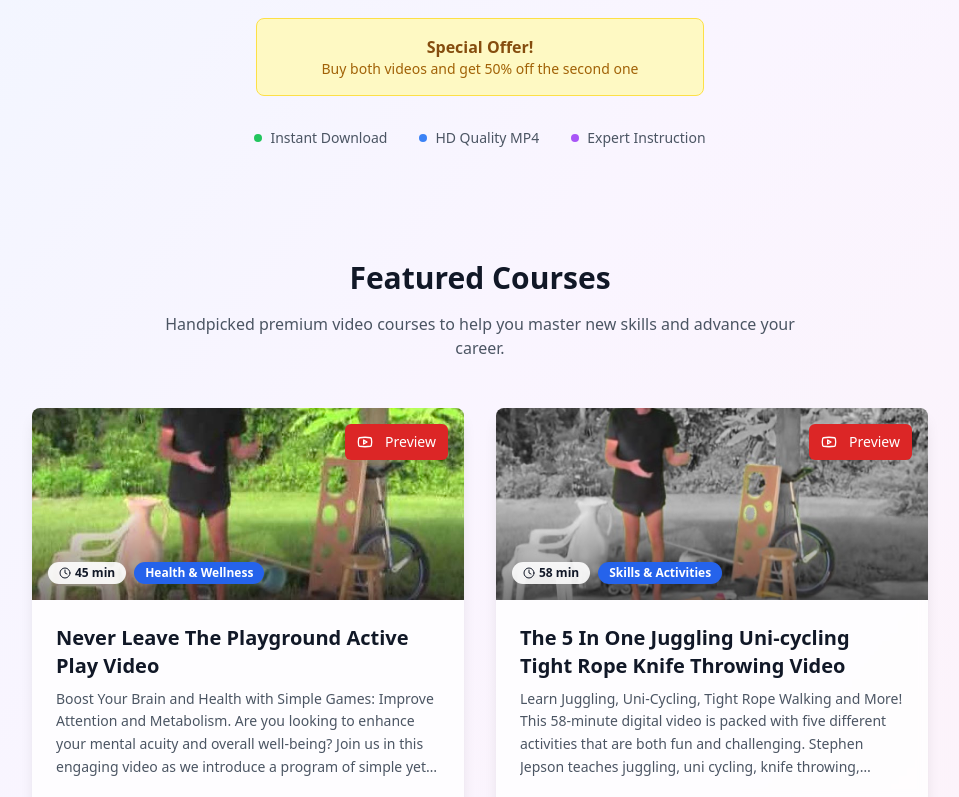
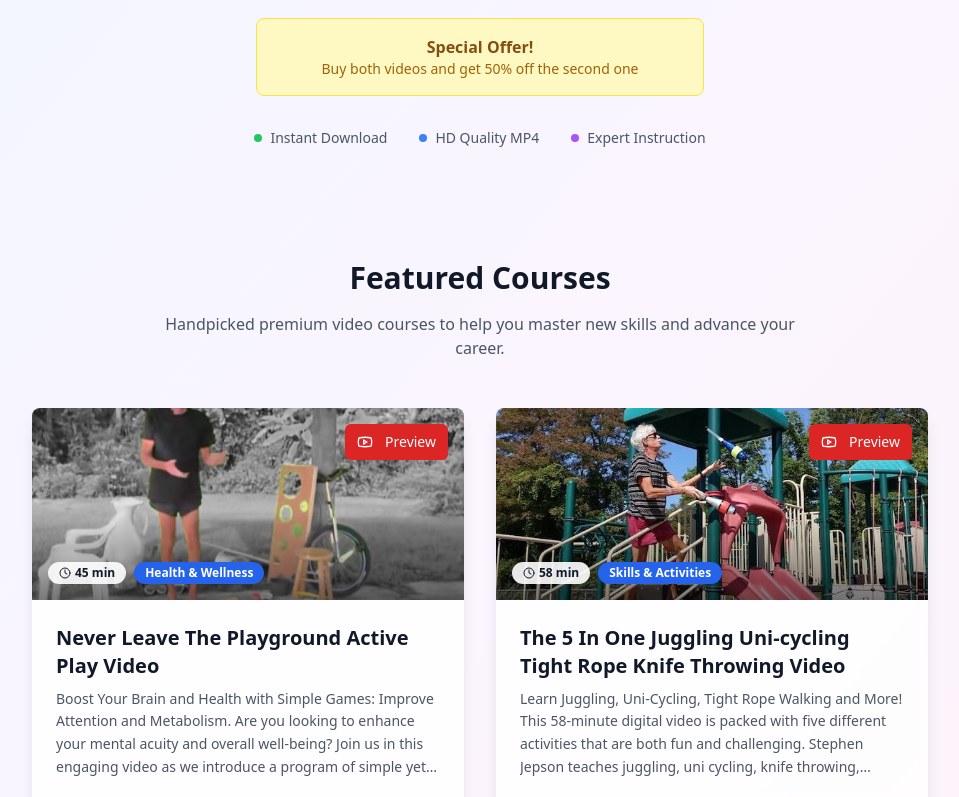
Before and after one commit to getgoingbb/split-video-deals, a React (Vite) app: page / in a window 1280 px wide. Shown: the part 381-1178 px from the top of the page, without its empty margins (160-1119 px from the left). Built offline with nearby package versions, Linux system fonts and the light colour scheme.

Commit message:
Swap video thumbnails
Use the provided image for the "5 in One" video and move the previous "5 in One" image to the "Never Leave The Playground" video.

```diff
--- a/src/pages/Index.tsx
+++ b/src/pages/Index.tsx
@@ -27,7 +27,7 @@ const Index = () => {
       title: "Never Leave The Playground Active Play Video",
       description: "Boost Your Brain and Health with Simple Games: Improve Attention and Metabolism. Are you looking to enhance your mental acuity and overall well-being? Join us in this engaging video as we introduce a program of simple yet effective games that can significantly benefit your attention span, metabolism, and brain function. By the end of this video, you'll have practical tools to not only sharpen your mind but also support a healthier lifestyle.",
       price: 9.95,
-      thumbnail: "/lovable-uploads/a03714e7-5945-4ebf-baed-3c3be3dddf97.png",
+      thumbnail: "/lovable-uploads/9a49ccf9-6faa-42b0-a663-08971ad70a3b.png",
       duration: "45 min",
       category: "Health & Wellness",
       payhipUrl: "https://payhip.com/b/Mgw7n",
@@ -39,7 +39,7 @@ const Index = () => {
       title: "The 5 In One Juggling Uni-cycling Tight Rope Knife Throwing Video",
       description: "Learn Juggling, Uni-Cycling, Tight Rope Walking and More! This 58-minute digital video is packed with five different activities that are both fun and challenging. Stephen Jepson teaches juggling, uni cycling, knife throwing, balancing on a loose rope, and tight rope walking. Whether you want to learn how to juggle, improve your balance, or try your hand at some fun activities, this instructional video is informative and fun.",
       price: 9.95,
-      thumbnail: "/lovable-uploads/9a49ccf9-6faa-42b0-a663-08971ad70a3b.png",
+      thumbnail: "/lovable-uploads/6eb0b520-4580-4c05-abbe-22fa12bc970f.png",
       duration: "58 min",
       category: "Skills & Activities",
       payhipUrl: "https://payhip.com/b/jK30s",
```
Also changed, not shown: public/lovable-uploads/6eb0b520-4580-4c05-abbe-22fa12bc970f.png (added).
